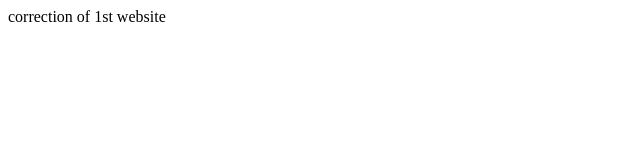
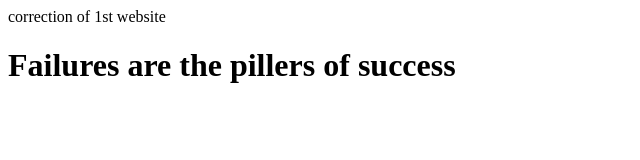
Before and after one commit to SajinAjfar/correction-1st-website, a plain HTML site: page Index.html in a window 1280 px wide. Shown: the whole page, without its empty margins (0-640 px from the left). Drawn offline with Linux system fonts and the light colour scheme.

Commit message:
successful

```diff
--- a/Index.html
+++ b/Index.html
@@ -5,5 +5,6 @@
 </head>
 <body>
     correction of 1st website
+    <h1>Failures are the pillers of success</h1>
 </body>
 </html>
```
